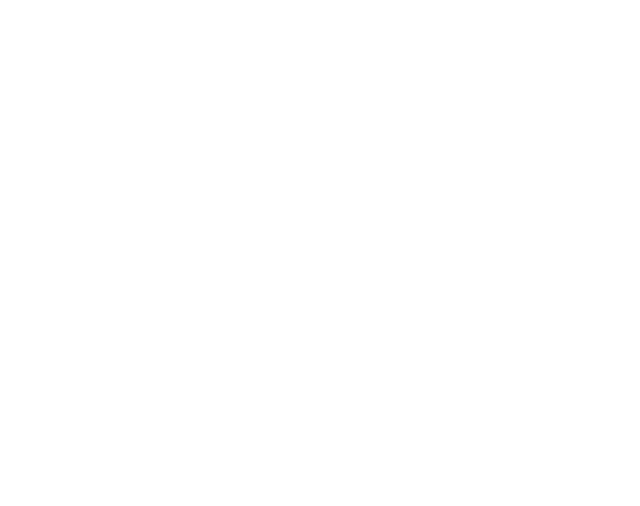
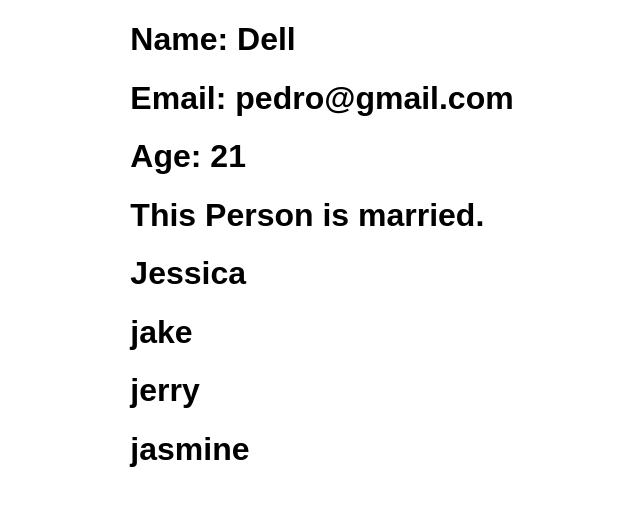
Before and after one commit to RanJets/learning-react, a React (Create React App) app: page / in a window 1280 px wide. Shown: the top 506 px of the page, without its empty margins (318-958 px from the left). Built offline with nearby package versions, Linux system fonts and the light colour scheme.

Commit message:
Lesson-12  Prop-types
installing prop-types using npm install prop-types

```diff
--- a/package.json
+++ b/package.json
@@ -9,6 +9,7 @@
     "@testing-library/react": "^13.4.0",
     "@testing-library/user-event": "^13.5.0",
     "axios": "^1.1.3",
+    "prop-types": "^15.8.1",
     "react": "^18.2.0",
     "react-dom": "^18.2.0",
     "react-hook-form": "^7.39.4",
--- a/src/App.js
+++ b/src/App.js
@@ -1,7 +1,20 @@
 import "./App.css";
+import { Person } from "./components/Person";
 
 function App() {
-  return <div className="App"></div>;
+  return (
+    <div className="App">
+      <Person
+        name="Dell"
+        email="pedro@gmail.com"
+        age={21}
+        isMarried={true}
+        friends={["Jessica", "jake", "jerry", "jasmine"]}
+      />
+    </div>
+  );
 }
 
 export default App;
+
+//installing prop-types using npm install prop-types
--- /dev/null
+++ b/src/components/Person.js
@@ -0,0 +1,23 @@
+import PropTypes from "prop-types";
+export const Person = (props) => {
+  return (
+    <div>
+      <h1>Name: {props.name} </h1>
+      <h1>Email: {props.email} </h1>
+      <h1>Age: {props.age} </h1>
+      <h1>This Person {props.isMarried ? "is" : "is not"} married. </h1>
+      {props.friends.map((friend) => (
+        <h1>{friend}</h1>
+      ))}
+    </div>
+  );
+};
+
+//prop types in javascript
+Person.propTypes = {
+  name: PropTypes.string,
+  email: PropTypes.string,
+  age: PropTypes.number,
+  isMarried: PropTypes.bool,
+  friends: PropTypes.arrayOf(PropTypes.string),
+};
```
Also changed, not shown: 1 other file (tests, documents, lock files or other folders).
